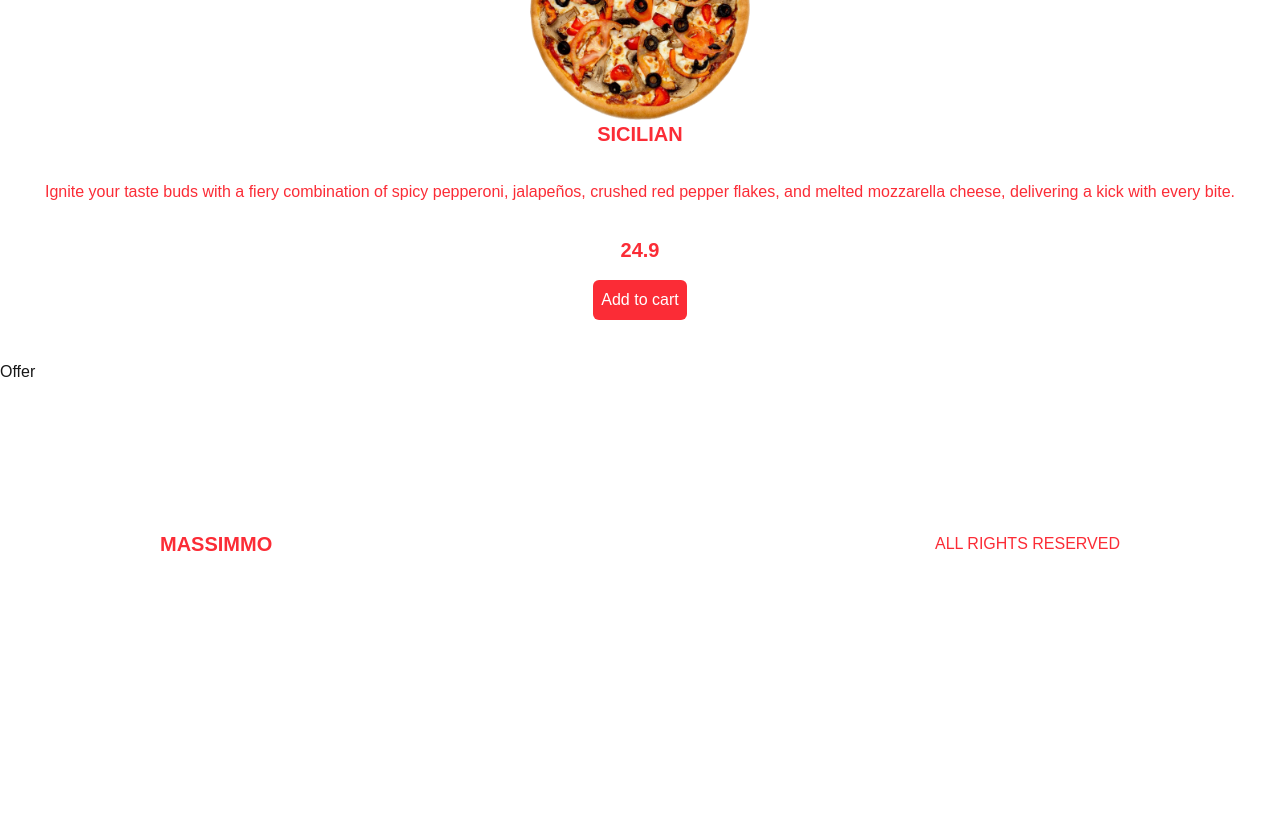
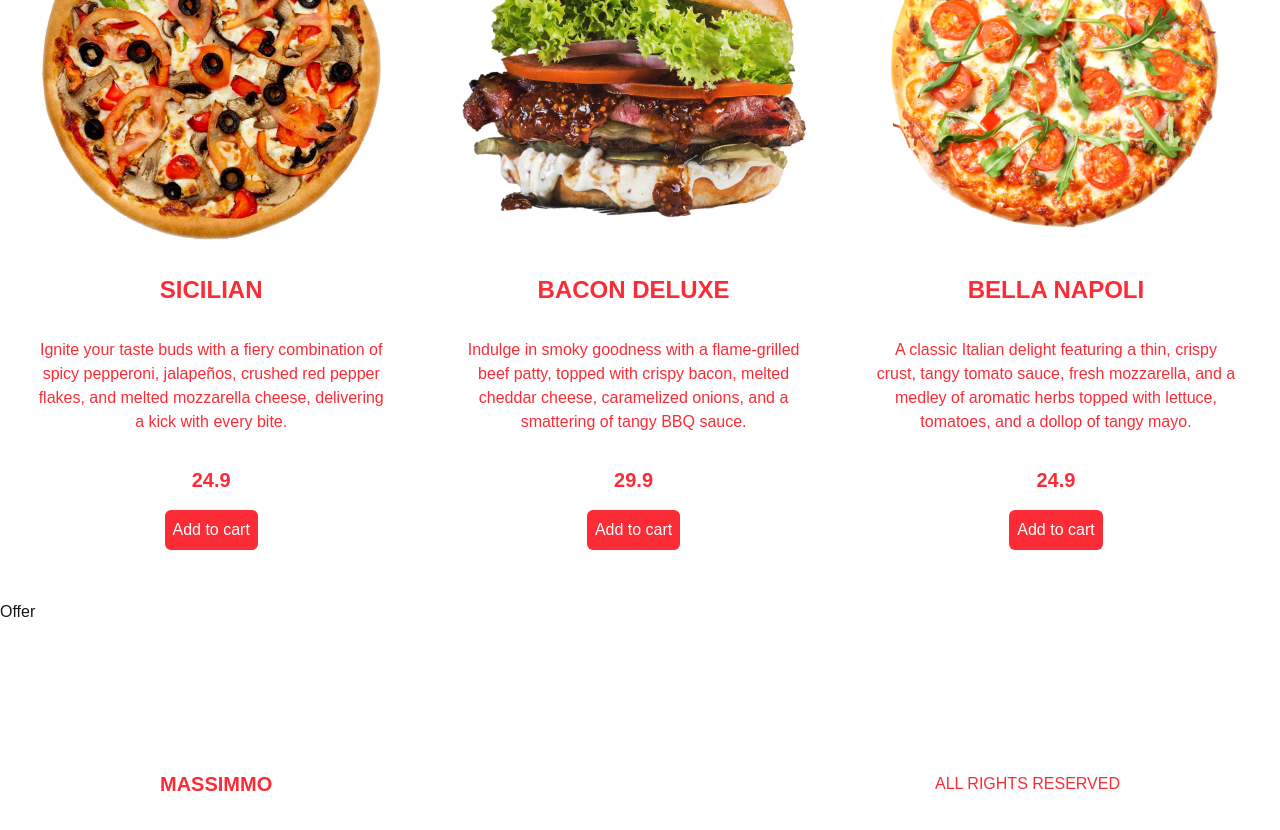
Before and after one commit to nabeel4557/restaurand, a Next.js app: page / in a window 1280 px wide. Shown: the part 920-1750 px from the top of the page. Before the commit the page ends 1624 px from the top, so only its background shows below. Built offline with nearby package versions, Linux system fonts and the light colour scheme.

Commit message:
Featured_section_completed

```diff
--- a/src/components/Featured.tsx
+++ b/src/components/Featured.tsx
@@ -12,7 +12,7 @@ function Featured() {
                 {featuredProducts.map((item) => (
                     <div
                         key={item.id}
-                        className="w-screen h-[60vh] flex flex-col items-center justify-around p-4 hover:bg-fuchsia-50 transition-all duration-300">
+                        className="w-screen h-[60vh] flex flex-col items-center justify-around p-4 hover:bg-fuchsia-50 transition-all duration-300 md:w-[50vw] xl:w-[33vw] xl:h-[90vh]">
                         {/* image cointainer */}
                         {item.img && (
                             <div className="relative flex-1 w-full hover:rotate-[60deg] transition-all duration-500">
@@ -25,11 +25,11 @@ function Featured() {
                             </div>
                         )}
                         {/* text container */}
-                        <div className="flex-1 flex flex-col items-center text-center gap-4">
-                            <h1 className="text-xl font-bold uppercase">
+                        <div className="flex-1 flex flex-col items-center justify-center text-center gap-4">
+                            <h1 className="text-xl font-bold uppercase xl:text-2xl 2xl:text-3xl">
                                 {item.title}
                             </h1>
-                            <p className="p-4">{item.desc}</p>
+                            <p className="p-4 2xl:p-8">{item.desc}</p>
                             <span className="text-xl font-bold">
                                 {item.price}
                             </span>
```
